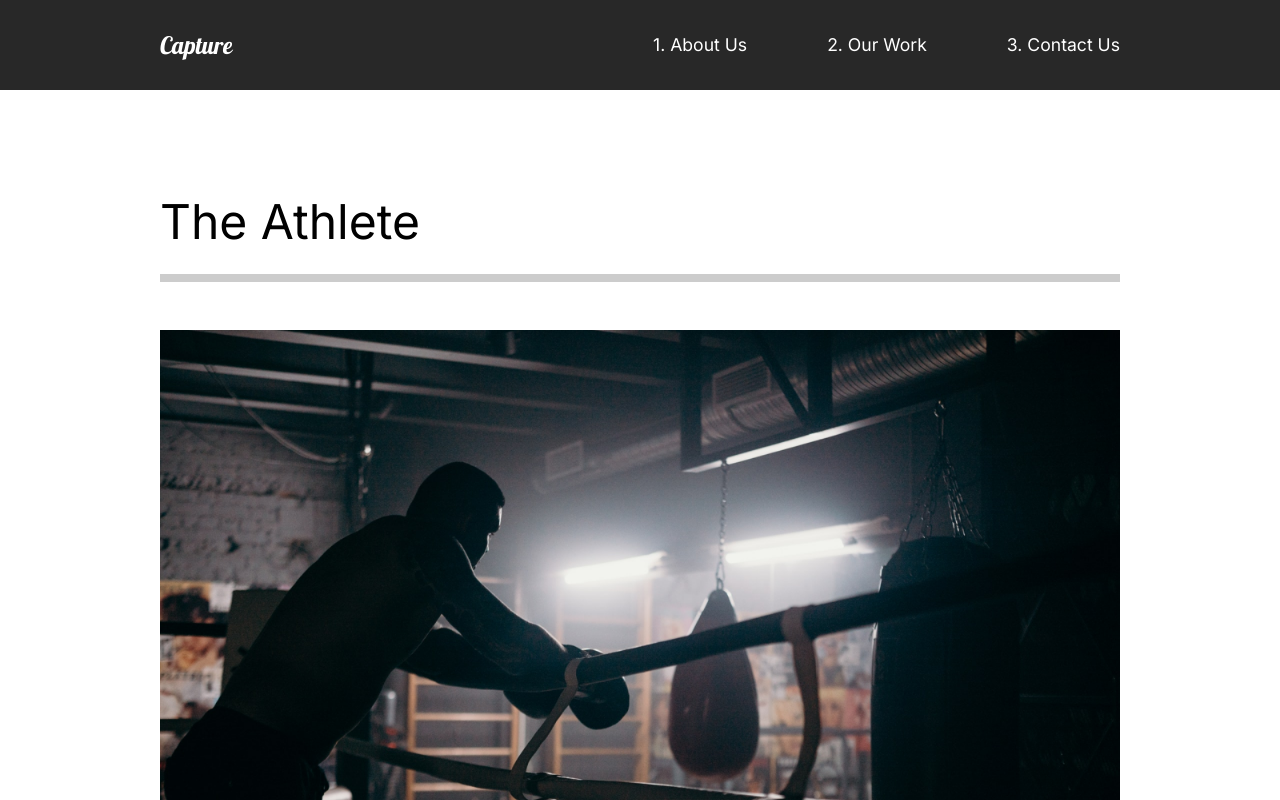
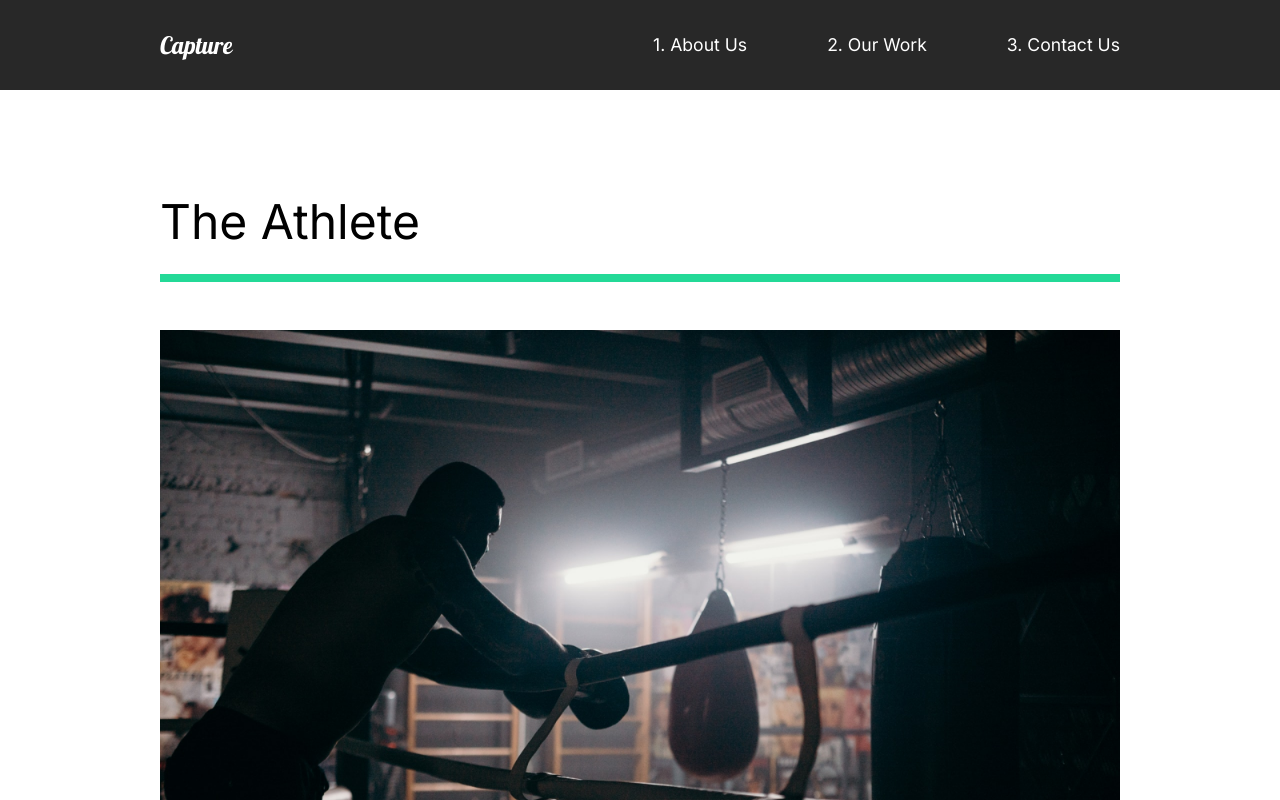
Before and after one commit to subhamBharadwaz/capture, a React (Create React App) app: page /work in a window 1280 px wide. Shown: the top 800 px of the page. Built offline with nearby package versions, Linux system fonts and the light colour scheme.

Commit message:
:lipstick: anim(Our Work)
- Colourful slider page transition

```diff
--- a/src/animation.js
+++ b/src/animation.js
@@ -7,14 +7,13 @@ export const pageAnimation = {
     opacity: 1,
     y: 0,
     transition: {
-      duration: 1,
+      duration: 0.5,
       when: "beforeChildren",
       staggerChildren: 0.25,
     },
   },
   exit: {
     opacity: 0,
-    y: 300,
     transition: {
       duration: 1,
     },
@@ -49,3 +48,25 @@ export const photoAnim = {
     transition: { ease: "easeOut", duration: 0.75 },
   },
 };
+
+export const lineAnim = {
+  hidden: { width: "0%" },
+  show: {
+    width: "100%",
+    transition: { duration: 1 },
+  },
+};
+
+export const sliderAnim = {
+  hidden: { x: "-130%", skew: "45deg" },
+  show: {
+    x: "100%",
+    skew: "0deg",
+    transition: { ease: "easeOut", duration: 1 },
+  },
+};
+
+export const sliderContainerAnim = {
+  hidden: { opacity: 1 },
+  show: { opacity: 1, transition: { staggerChildren: 0.15, ease: "easeOut" } },
+};
--- a/src/pages/OurWork.js
+++ b/src/pages/OurWork.js
@@ -12,7 +12,14 @@ import goodtimes from "../img/goodtimes-small.png";
 
 // Import Animation
 import { motion } from "framer-motion";
-import { pageAnimation } from "../animation";
+import {
+  pageAnimation,
+  fadeAnim,
+  photoAnim,
+  lineAnim,
+  sliderAnim,
+  sliderContainerAnim,
+} from "../animation";
 
 const OurWork = () => {
   return (
@@ -23,11 +30,19 @@ const OurWork = () => {
       exit="exit"
       style={{ background: "#fff" }}
     >
+      <motion.div variants={sliderContainerAnim}>
+        <Frame1 variants={sliderAnim} />
+        <Frame2 variants={sliderAnim} />
+        <Frame3 variants={sliderAnim} />
+        <Frame4 variants={sliderAnim} />
+      </motion.div>
       <Movie>
-        <h2>The Athlete</h2>
-        <div className="line"></div>
+        <motion.h2 variants={fadeAnim}>The Athlete</motion.h2>
+        <motion.div variants={lineAnim} className="line"></motion.div>
         <Link to="/work/the-athlete">
-          <img src={athlete} alt="An Athlete" />
+          <Hide>
+            <motion.img variants={photoAnim} src={athlete} alt="An Athlete" />
+          </Hide>
         </Link>
       </Movie>
       <Movie>
@@ -62,7 +77,7 @@ const Movie = styled.div`
   padding-bottom: 10rem;
   .line {
     height: 0.5rem;
-    background: #ccc;
+    background: #23d997;
     margin-bottom: 3rem;
   }
   img {
@@ -72,4 +87,31 @@ const Movie = styled.div`
   }
 `;
 
+const Hide = styled.div`
+  overflow: hidden;
+`;
+
+// Frame Animation
+const Frame1 = styled(motion.div)`
+  position: fixed;
+  left: 0;
+  top: 10%;
+  width: 100%;
+  height: 100vh;
+  background: #fffebf;
+  z-index: 2;
+`;
+
+const Frame2 = styled(Frame1)`
+  background: #ff8efb;
+`;
+
+const Frame3 = styled(Frame1)`
+  background: #8ed2ff;
+`;
+
+const Frame4 = styled(Frame1)`
+  background: #8effa0;
+`;
+
 export default OurWork;
```
